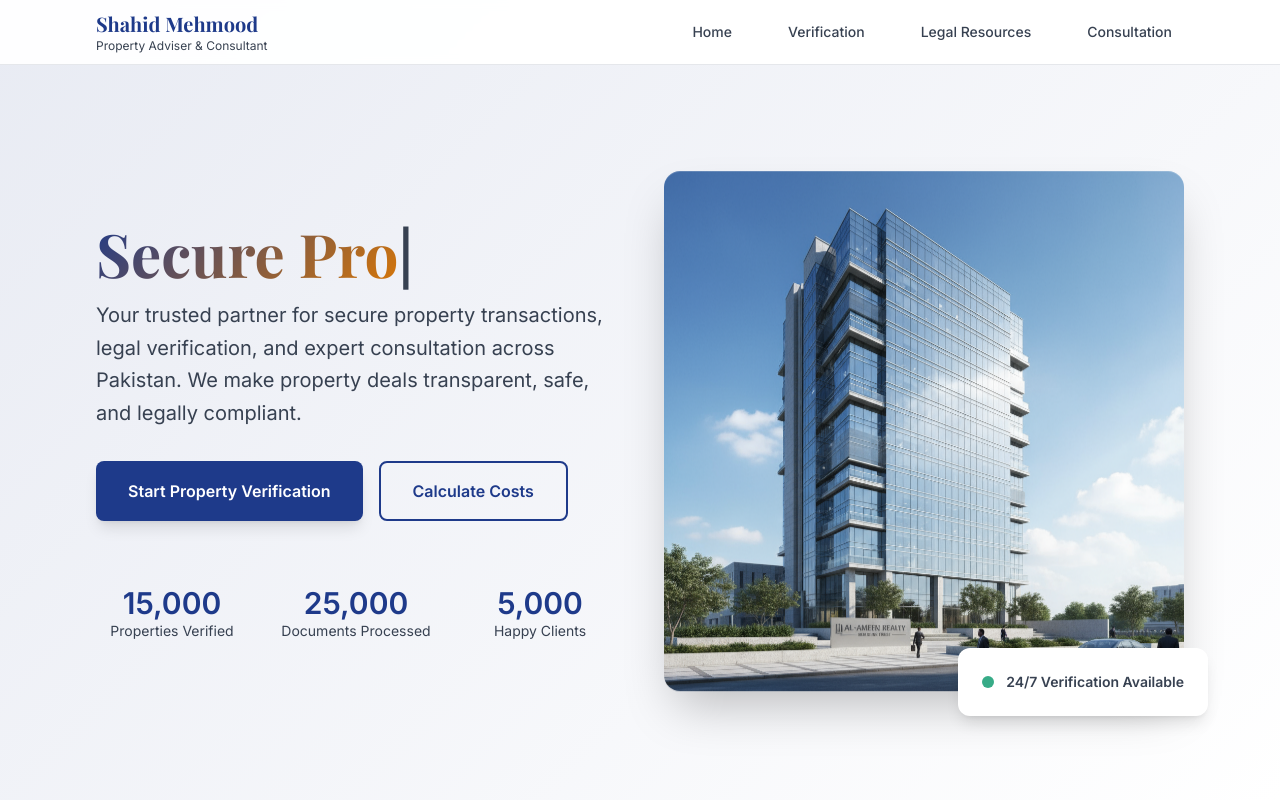
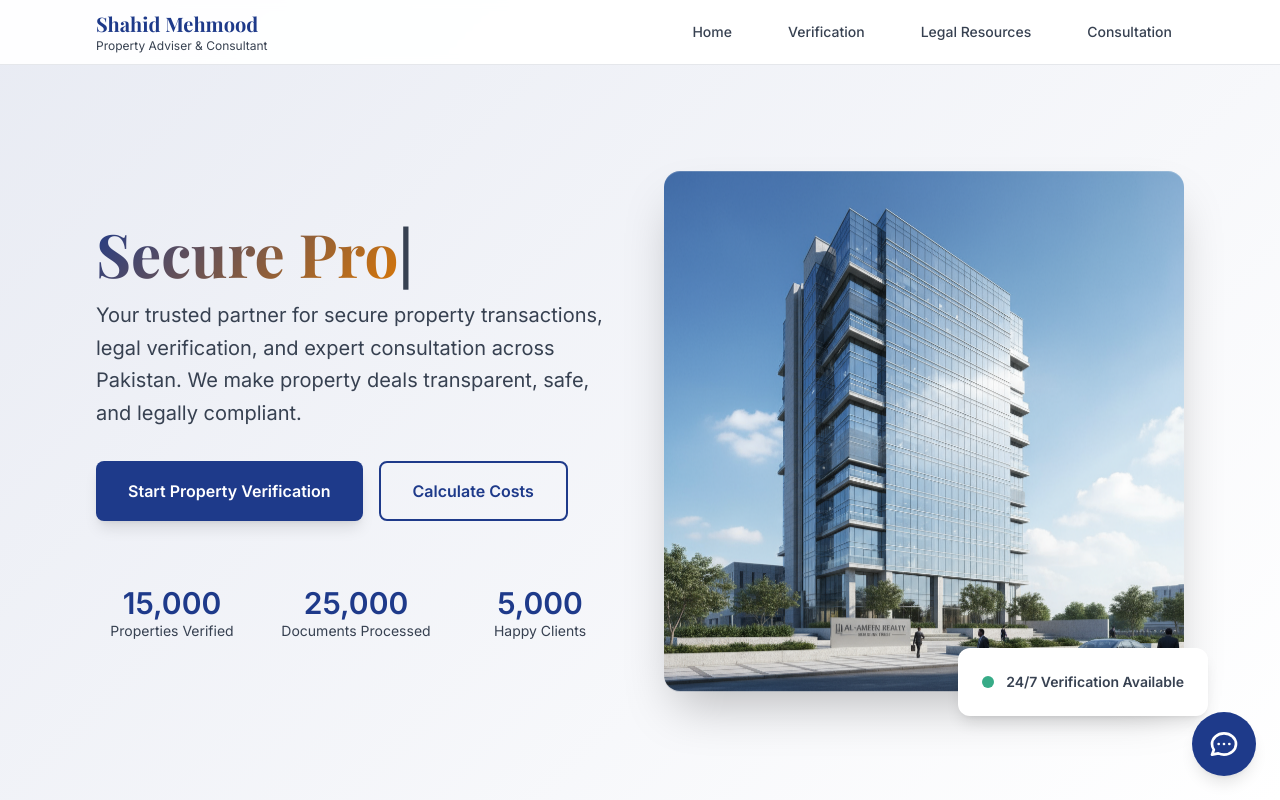
Before and after one commit to dreamsdevlop/projectblue, a plain HTML site: page index.html in a window 1280 px wide. Shown: the top 800 px of the page. Drawn offline with nearby package versions, Linux system fonts and the light colour scheme; animation ran at ten frames a second; files whose address does not match are found by name.

Commit message:
Fix Chatbot Toggle Button Display

```diff
--- a/chatbot.js
+++ b/chatbot.js
@@ -459,7 +459,7 @@ class GeminiChatbot {
 // Initialize chatbot when DOM is loaded
 document.addEventListener('DOMContentLoaded', function() {
     // Check if API key is set
-    const apiKey = 'apiKey= 'AIzaSyCSmSOczf-c1Mq41IbdUy9tBAmnSNLq1lw'; // Replace with your actual API key
+    const apiKey = 'AIzaSyCSmSOczf-c1Mq41IbdUy9tBAmnSNLq1lw'; // Replace with your actual API key
     if (apiKey === 'YOUR_GEMINI_API_KEY') {
         console.warn('Please set your Gemini API key in chatbot.js');
     }
--- a/index.html
+++ b/index.html
@@ -655,5 +655,15 @@
 
     <script src="main.js"></script>
     <script src="chatbot.js"></script>
+
+    <script>
+        // Ensure chatbot initializes after all scripts load
+        window.addEventListener('load', function() {
+            if (!window.geminiChatbot) {
+                console.log('Initializing chatbot...');
+                window.geminiChatbot = new GeminiChatbot();
+            }
+        });
+    </script>
 </body>
 </html>
--- a/main.js
+++ b/main.js
@@ -8,6 +8,18 @@ document.addEventListener('DOMContentLoaded', function() {
     initializeCounters();
     initializeCalculators();
     initializePropertySearch();
+
+    // Debug: Check if chatbot elements are created
+    setTimeout(function() {
+        const chatbotToggle = document.getElementById('chatbot-toggle');
+        const chatbotContainer = document.getElementById('chatbot-container');
+        console.log('Chatbot toggle found:', !!chatbotToggle);
+        console.log('Chatbot container found:', !!chatbotContainer);
+
+        if (!chatbotToggle) {
+            console.error('Chatbot toggle button not found in DOM');
+        }
+    }, 1000);
 });
 
 // Navigation functionality
```
